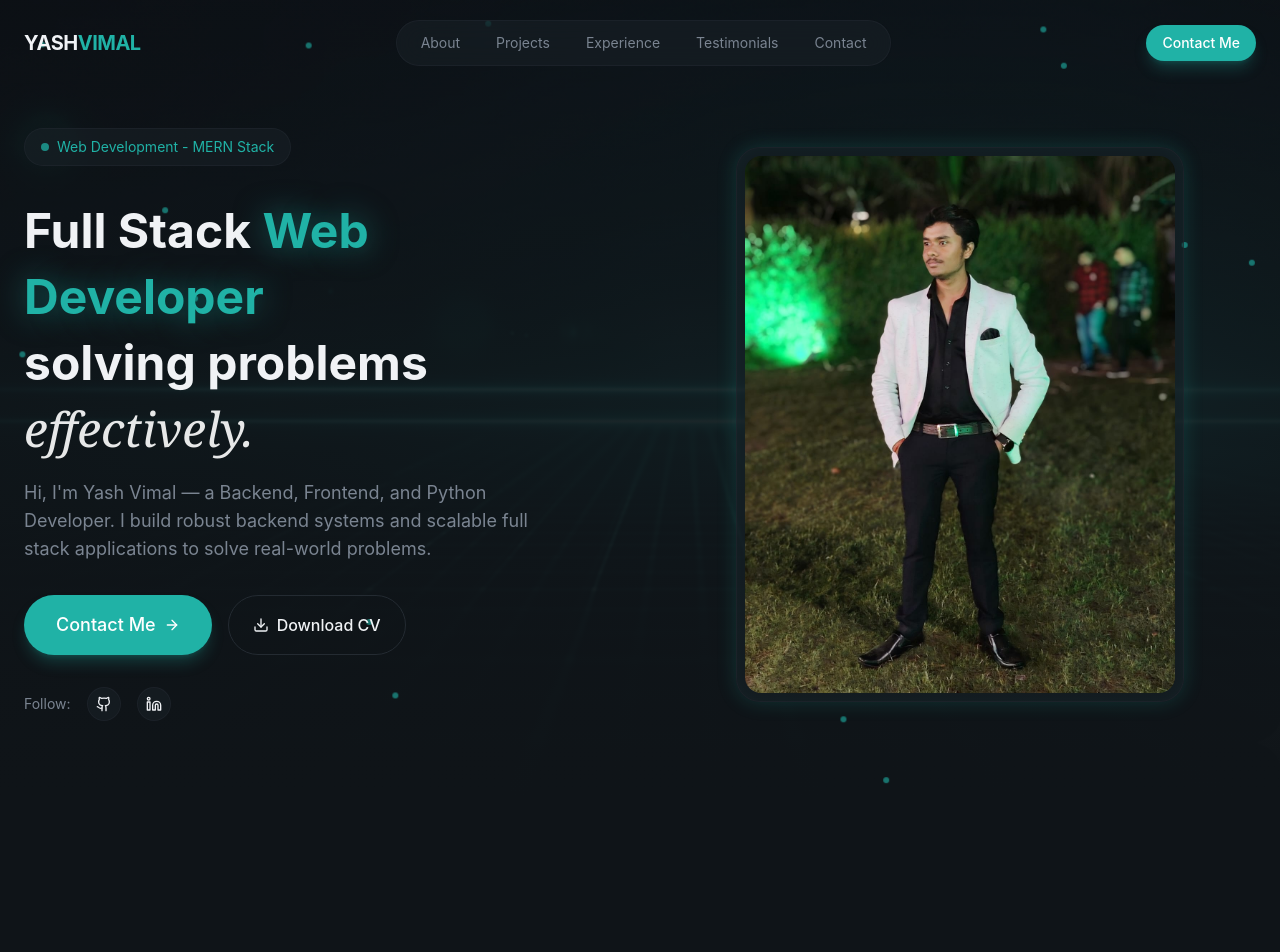
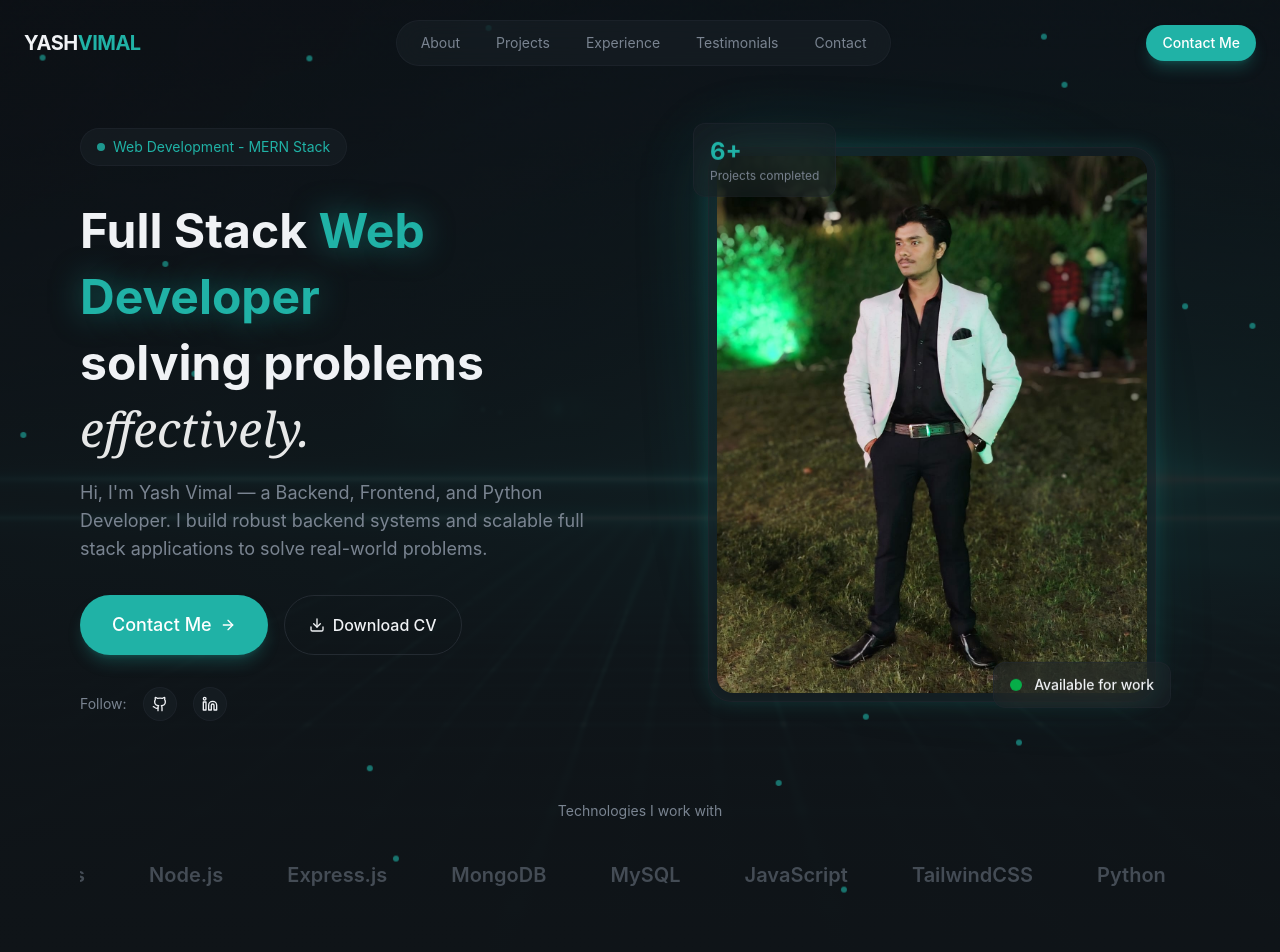
Before and after one commit to yashvimal34/my-portfolio, a React (Vite) app: page / in a window 1280 px wide. Shown: the top 952 px of the page. Before the commit the page ends 801 px from the top, so only its background shows below. Built offline with nearby package versions, Linux system fonts and the light colour scheme.

Commit message:
hero-section-completed

```diff
--- a/src/index.css
+++ b/src/index.css
@@ -113,8 +113,35 @@
     }
   }
 
-  .animate-fade-in {
+  @keyframes float {
+    0%,
+    100% {
+      transform: translateY(0);
+    }
+    50% {
+      transform: translateY(-10px);
+    }
+  }
+
+  @keyframes marquee {
+      0%{
+        transform: translateX(0);
+      }
+      100% {
+        transform: translateX(-50%);
+      }
+  }
+
+.animate-fade-in {
   animation: fade-in 0.8s ease-out both;
+}
+
+  .animate-float {
+  animation: float 4s ease-in-out infinite;
+}
+
+.animate-marquee {
+  animation: marquee 30s linear infinite;
 }
 
 .animate-delay-100{
--- a/src/layout/Navbar.jsx
+++ b/src/layout/Navbar.jsx
@@ -1,6 +1,6 @@
 import {Button} from "@/components/Button";
 import {Menu, X} from "lucide-react";
-import { useState } from "react";
+import { useEffect, useState } from "react";
 
 const navLinks = [
     {href: "#about", label: "About"},
@@ -13,9 +13,20 @@
 export const Navbar = () => {
 
     const [isMobileMenuOpen, setIsMobileMenuOpen] = useState(false);
+    const [isScrolled, setIsScrolled] = useState(false);
+
+    useEffect(() => {
+        const handleScroll = () => {
+            setIsScrolled(window.scrollY > 50);
+        };
+
+        window.addEventListener("scroll", handleScroll);
+
+        return () =>    window.removeEventListener("scroll", handleScroll);
+    }, []);
 
     return (
-        <header className="fixed top-0 left-0 right-0 bg-transparent py-5 z-50">
+        <header className={`fixed top-0 left-0 right-0 transition-all duration-500 ${isScrolled ? "glass-strong py-3" : "bg-transparent py-5"}  z-50`}>
             <nav className="container mx-auto px-6 flex items-center justify-between">
                 <a href="#" className="text-xl font-bold tracking-tight hover:text-primary">
                     YASH<span className="text-primary">VIMAL</span>
--- a/src/sections/Hero.jsx
+++ b/src/sections/Hero.jsx
@@ -2,6 +2,29 @@
 import { ArrowRight } from "lucide-react"
 import { AnimatedBorderButton } from "../components/AnimatedBorderButton"
 import { Github, Linkedin } from "lucide-react"
+
+const skills = [
+    "React.js",
+    "Node.js",
+    "Express.js",
+    "MongoDB",
+    "MySQL",
+    "JavaScript",
+    "TailwindCSS",
+    "Python",
+    "Numpy",
+    "Pandas",
+    "Matplotlib",
+    "Flask",
+    "HTML",
+    "CSS",
+    "Bootstrap",
+    "Socket.io",
+    "Git",
+    "Github",
+    "Render"
+]
+
 export const Hero = () => {
     return (
         <section className="relative min-h-screen flex items-center overflow-hidden">
@@ -25,7 +48,7 @@
             </div>
 
             {/* Content */}
-            <div className="container mx-auto px-6 pt-32 pb-20 relative z-10">
+            <div className="container mx-auto px-4 lg:px-20 pt-32 pb-20 relative z-10">
                 <div className="grid lg:grid-cols-2 gap-12 items-center">
                     {/* Left Column - Text content */}
                     <div className="space-y-8">
@@ -89,9 +112,37 @@
                     <div className="relative animate-fade-in animation-delay-300">
                         {/* Profile image */}
                         <div className="relative max-w-md mx-auto">
+                            <div className="absolute inset-0 rounded-3xl bg-gradient-to-br from-primary/30 via-transparent to-primary/10 blur-2xl animate-pulse" />
                             <div className="relative glass rounded-3xl p-2 glow-border">
                         <img src="/yash.jpeg" alt="Yash Vimal" className="w-full aspect-[4/5] object-cover rounded-2xl" />
+
+                        {/* Floating badge */}
+                        <div className="absolute -bottom-4 -right-4 glass rounded-xl px-4 py-3 animate-float">
+                            <div className="flex items-center gap-3">
+                                <div className="w-3 h-3 bg-green-500 rounded-full animate-pulse" />
+                                <span className="text-sm font-medium">Available for work</span>
+                            </div>
                         </div>
+                        {/* Stats badge */}
+                        <div className="absolute -top-4 -left-4 glass rounded-xl px-4 py-3 animate-float animation-delay-500">
+                            <div className="text-2xl font-bold text-primary">6+</div>
+                            <div className="text-xs text-muted-foreground">Projects completed</div>
+                        </div>
+                        </div>
+                        </div>
+                    </div>
+                </div>
+
+                {/* Skills Sections */}
+                <div className="mt-20 animate-fade-in animation-delay-600">
+                    <p className="text-sm text-muted-foreground mb-6 text-center">Technologies I work with</p>
+                    <div className="relative overflow-hidden">
+                        <div className="flex animate-marquee">
+                            {[...skills, ...skills].map((skill, idx) => (
+                                <div key={idx} className="flex-shrink-0 px-8 py-4">
+                                    <span className="text-xl font-semibold text-muted-foreground/50 hover:text-muted-foreground transition-colors">{skill}</span>
+                                </div>
+                            ))}
                         </div>
                     </div>
                 </div>
```
